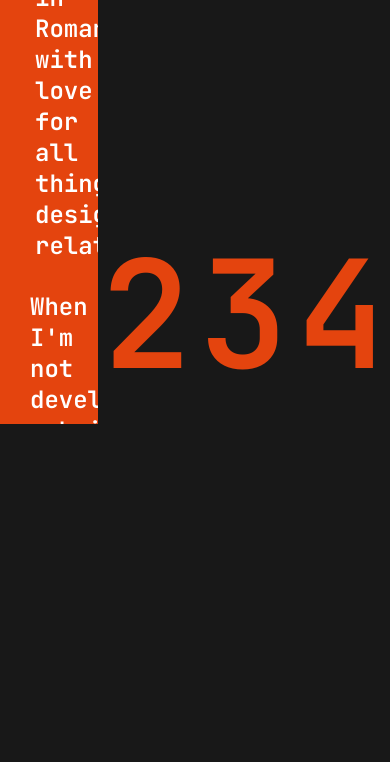
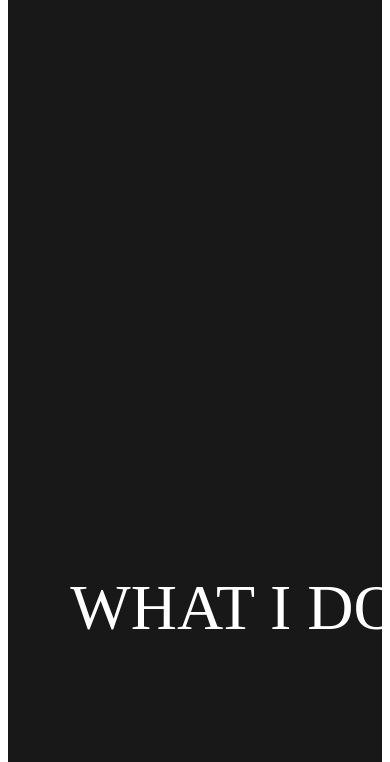
Before and after one commit to AndreiChristian/SANE_RED, a plain HTML site: page aboutme.html in a window 390 px wide. Shown: the part 420-1182 px from the top of the page. Before the commit the page ends 844 px from the top, so only its background shows below. Drawn offline with nearby package versions, Linux system fonts and the light colour scheme; a web font is replaced by a local one.

Commit message:
lets get done with this

```diff
--- a/aboutme.css
+++ b/aboutme.css
@@ -1,23 +1,4 @@
-* {
-  padding: 0;
-  margin: 0;
-  box-sizing: border-box;
-  font-family: "JetBrains Mono", monospace;
-  /* font-family: 'PT Sans Caption', sans-serif; */
-}
 
-html {
-  font-size: 62.5%;
-}
-
-body {
-  font-family: "JetBrains Mono", monospace;
-  /* display: flex; */
-  /* justify-content: center; */
-  /* align-items: center; */
-  min-height: 100vh;
-  background: #181818;
-}
 
 /****************/
 /*NAVIGATION */
@@ -104,7 +85,7 @@ h1 span::before {
 
 .container {
   width: 100%;
-  height: 100vh;
+  min-height: 100vh;
 
   overflow: hidden;
 }
@@ -128,6 +109,20 @@ h1 span::before {
   width: 25vw;
   height: 100vh;
   overflow: hidden;
+}
+
+@media (max-width: 768px) {
+
+  .items {
+    height: fit-content;
+    flex-direction: column;
+  }
+
+
+  .item {
+    width: 100vw;
+    height: 100vh;
+  }
 }
 
 .img-overlay {
--- /dev/null
+++ b/shared/shared.css
@@ -0,0 +1,21 @@
+* {
+    padding: 0;
+    margin: 0;
+    box-sizing: border-box;
+    font-family: "JetBrains Mono", monospace;
+    /* font-family: 'PT Sans Caption', sans-serif; */
+  }
+
+  html {
+    font-size: 62.5%;
+  }
+
+  body {
+    font-family: "JetBrains Mono", monospace;
+    /* display: flex; */
+    /* justify-content: center; */
+    /* align-items: center; */
+    min-height: 100vh;
+    background: #181818;
+    /* background: linear-gradient(315deg, #000000, #015668); */
+  }
```
Also changed, not shown: aboutme.html (+1 -0 lines), shared/navigation.css (added).
